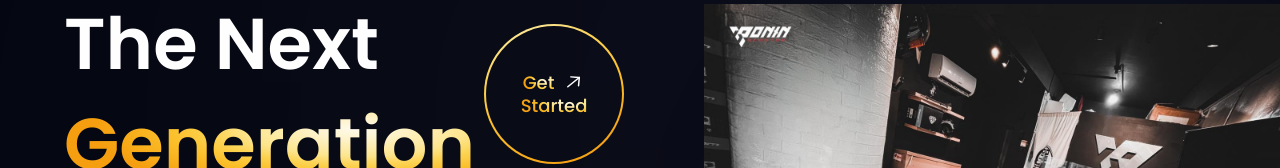
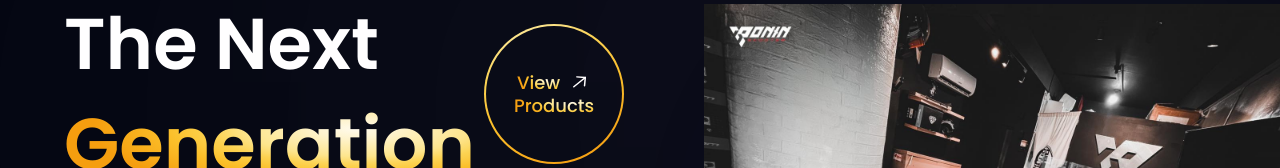
Before and after one commit to estopaceadrian/vite-project, a React (Vite) app: page / in a window 1280 px wide. Shown: the part 250-418 px from the top of the page. Built offline with nearby package versions, Linux system fonts and the light colour scheme.

Commit message:
fix bugs

```diff
--- a/index.html
+++ b/index.html
@@ -4,7 +4,7 @@
     <meta charset="UTF-8" />
     <link rel="icon" type="image/svg+xml" href="/vite.svg" />
     <meta name="viewport" content="width=device-width, initial-scale=1.0" />
-    <title>Vite + React</title>
+    <title>RoninScooterPH</title>
   </head>
   <body>
     <div id="root"></div>
--- a/src/components/Footer.jsx
+++ b/src/components/Footer.jsx
@@ -20,7 +20,7 @@ const Footer = () => (
       <div className="flex-[1.5] w-full flex flex-row flex-wrap justify-between md:mt-0 mt-10">
         {footerLinks.map((footerLink) => (
           <div
-            key={footerLink.key}
+            key={footerLink.title}
             className="flex flex-col ss:my-0 my-4 min-w-[150px]"
           >
             <h4 className="font-poppins font-medium text-[18px] leading-[27px] text-white">
--- a/src/components/GetStarted.jsx
+++ b/src/components/GetStarted.jsx
@@ -11,7 +11,7 @@ const GetStarted = () => (
     >
       <div className={`${styles.flexStart} flex-row`}>
         <p className="font-poppins font-medium text-[18px] leading-[23px] mr-2">
-          <span className="text-gradient">Get</span>
+          <span className="text-gradient">View</span>
         </p>
         <img
           src={arrowUp}
@@ -20,7 +20,7 @@ const GetStarted = () => (
         />
       </div>
       <p className="font-poppins font-medium text-[18px] leading-[23px]">
-        <span className="text-gradient">Started</span>
+        <span className="text-gradient">Products</span>
       </p>
     </div>
   </div>
```
